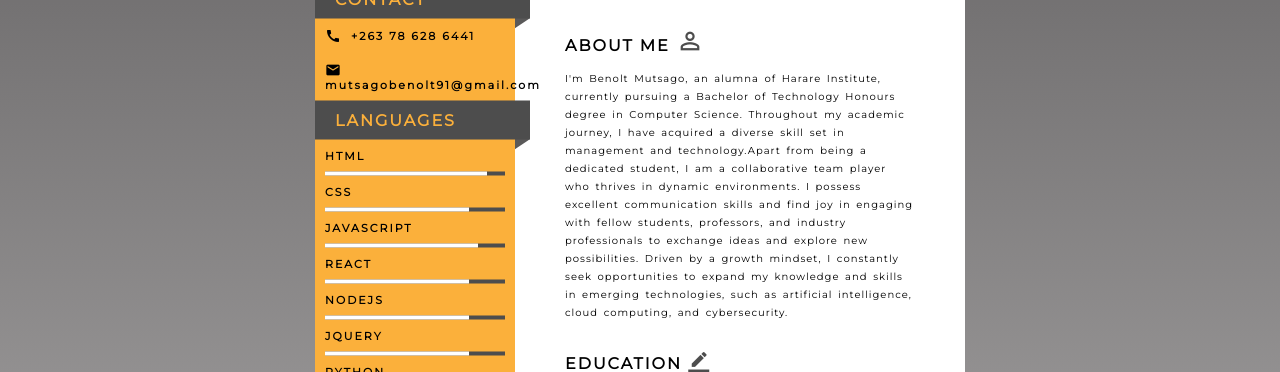
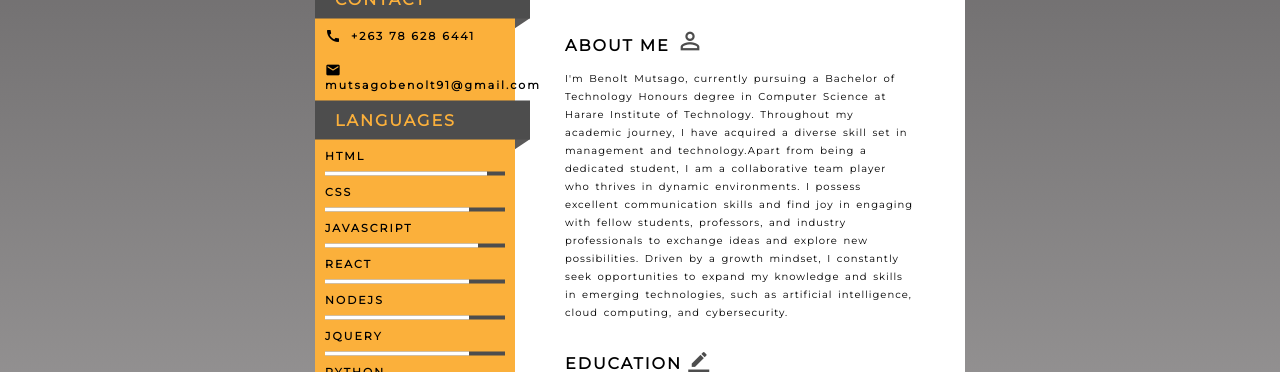
Before and after one commit to Benolt01/Divine-Tech-Profile, a plain HTML site: page index.html in a window 1280 px wide. Shown: the part 211-583 px from the top of the page. Drawn offline with Linux system fonts and the light colour scheme.

Commit message:
Update index.html

```diff
--- a/index.html
+++ b/index.html
@@ -146,7 +146,7 @@
             <div class="box-2">
                 <h2>ABOUT ME <i class="material-icons icons3" style="font-size: 28px!important; ">perm_identity</i></h2>
                 <p class="p2">
-                    I'm Benolt Mutsago, an alumna of Harare Institute, currently pursuing a Bachelor of Technology Honours degree in Computer Science. Throughout my academic journey, I have acquired a diverse skill set in management and technology.Apart from being a dedicated student, I am a collaborative team player who thrives in dynamic environments. I possess excellent communication skills and find joy in engaging with fellow students, professors, and industry professionals to exchange ideas and explore new possibilities. Driven by a growth mindset, I constantly seek opportunities to expand my knowledge and skills in emerging technologies, such as artificial intelligence, cloud computing, and cybersecurity.                 </p>
+                    I'm Benolt Mutsago, currently pursuing a Bachelor of Technology Honours degree in Computer Science at Harare Institute of Technology. Throughout my academic journey, I have acquired a diverse skill set in management and technology.Apart from being a dedicated student, I am a collaborative team player who thrives in dynamic environments. I possess excellent communication skills and find joy in engaging with fellow students, professors, and industry professionals to exchange ideas and explore new possibilities. Driven by a growth mindset, I constantly seek opportunities to expand my knowledge and skills in emerging technologies, such as artificial intelligence, cloud computing, and cybersecurity.                 </p>
             </div>
 
 
```
